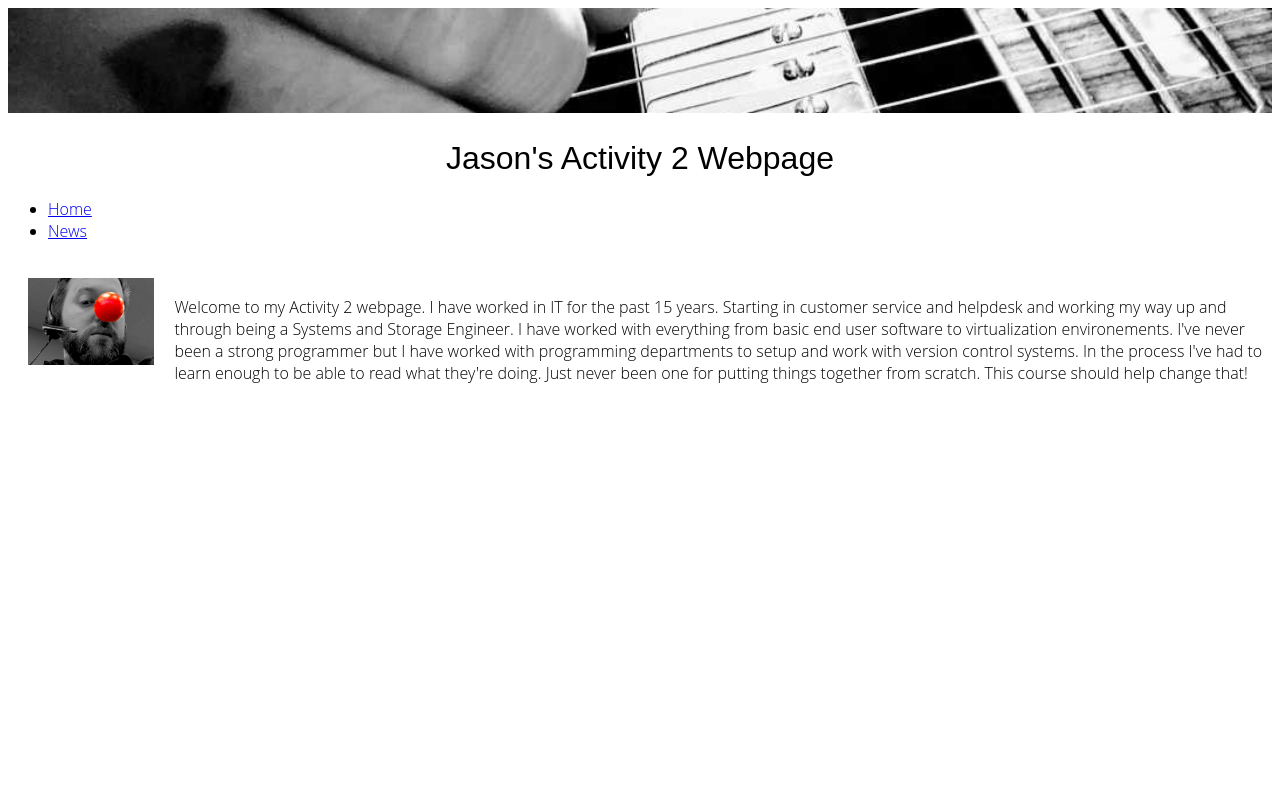
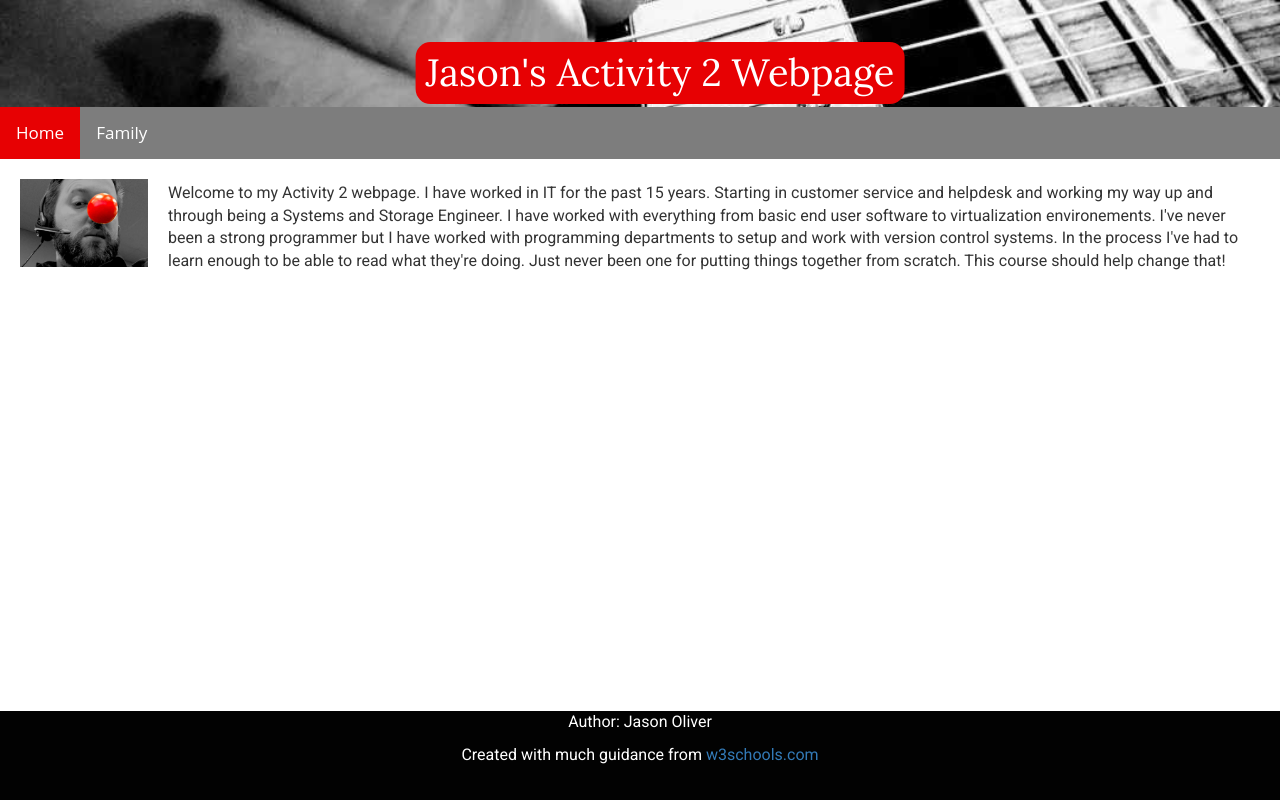
Before and after one commit to joliver411983/3900-Activity2, a plain HTML site: page index.html in a window 1280 px wide. Drawn offline with nearby package versions, Linux system fonts and the light colour scheme.

Commit message:
Pages and files updated.  CSS cleaned up and working through cleaing up html code for readability.

```diff
--- a/index.html
+++ b/index.html
@@ -3,19 +3,30 @@
 <head>
 	<meta charset="UTF-8">
 	<meta name="viewport" content="width=device-width, initial-scale=1.0">
-<!-- <link rel="stylesheet" href="https://maxcdn.bootstrapcdn.com/bootstrap/3.4.1/css/bootstrap.min.css"> -->
+	<link rel="stylesheet" href="https://maxcdn.bootstrapcdn.com/bootstrap/3.4.1/css/bootstrap.min.css">
+	<link href="https://fonts.googleapis.com/css?family=Lora|Roboto" rel="stylesheet">
 	<link href="main.css" rel="stylesheet" type="text/css" >
-	<img class="banner" src="TopImage.jpg" alt="Banner Image">
-	<h1 title="Jason's Activity 2 Webpage">Jason's Activity 2 Webpage</h1>
+	<div class="container">
+		<img class="banner" src="TopImage.jpg" alt="TopImage.jpg";">
+		<div class="centered"><h1>Jason's Activity 2 Webpage</h1></div>
+	</div>
 </head>
+
 <body>
-	<ul>
-		<li><a href="index.html">Home</a></li>
-		<li><a href="family.html">News</a></li>
-	</ul>
+	<div class="nav">
+		<a class="active" href="index.html">Home</a>
+		<a href="family.html">Family</a>
+	</div>
 
 	<img class="generalimage" src="Jason_Nose.JPG" alt="This is me.">
-		<br>
+	<br>
 	<p>Welcome to my Activity 2 webpage.  I have worked in IT for the past 15 years.  Starting in customer service and helpdesk and working my way up and through being a Systems and Storage Engineer.  I have worked with everything from basic end user software to virtualization environements.  I've never been a strong programmer but I have worked with programming departments to setup and work with version control systems. In the process I've had to learn enough to be able to read what they're doing.  Just never been one for putting things together from scratch.  This course should help change that!</p>
+
+<div class="footer">
+  <p>Author: Jason Oliver</p>
+  <p>Created with much guidance from <a href="https://w3schools.com">w3schools.com</a></p>
+  <br>
+</div>
+
 </body>
 </html>
--- a/main.css
+++ b/main.css
@@ -2,19 +2,25 @@
 GENERAL
 **************************************/
 img {
-	width:100%
+	width: 100%
 	height: auto;
 }
 
-body {
-	font-family: 'Open Sans', sans-serif;
-	font-weight: 300;
+p {
+	margin-left: 20px;
+	margin-right: 20px;
 }
 
-h1, h2, h3, h4, h5, h6 {
+body {
+	font-family: 'Roboto', Sans-Serif;
+	font-size: 16px;
+}
+
+h1 {
 	text-align: center;
-	font-family: 'Archivo', sans-serif;
-	font-weight: 500;
+	font-family: 'Lora', Serif;
+	font-size: 38px;
+	margin: 10px;
 }
 
 
@@ -25,28 +31,55 @@ Banner
 	position: relative;
 	width: 100%;
 }
+.container {
+	position: relative;
+	text-align: center;
+	width: 100%;
+	padding: 0;
+}
+
+.centered {
+  	position: absolute;
+ 	top: 50%;
+  	left: 50%;
+  	transform: translate(-50%, -50%);
+	color: white;
+	background-color: #E70103;
+	margin: 20px;
+	border-radius: 15px;
+}
 
 /*************************************
 PAGE
 **************************************/
 .generalimage {
-	float:left;
-	width:10%;
-	heigth:auto;
+	float: left;
+	width: 10%;
+	heigth: auto;
 	position: center;
-	margin:20px;
+	margin: 20px;
+}
+
+.generalimageLarge {
+	display: block;
+	width: 35%;
+	heigth: auto;
+	position: center;
+	margin-left: auto;
+	margin-right: auto;
+}
 /*************************************
 Navigation
 **************************************/
-
 .nav {
-  background-color: #333;
 	overflow: hidden;
+	background-color: #7D7D7D;
 }
 
 .nav a {
 	float: left;
-  color: #f2f2f2;
+	font-family: 'Open Sans', sans-serif;
+	color: #ffffff;
 	text-align: center;
 	padding: 14px 16px;
 	text-decoration: none;
@@ -54,11 +87,25 @@ Navigation
 }
 
 .nav a:hover {
-  background-color: #ddd;
-  color: black;
+	background-color: #020202;
+	color: white;
 }
 
 .nav a.active {
-  background-color: #4CAF50;
+	background-color: #E70103;
 	color: white;
 }
+
+/*************************************
+Footer
+**************************************/
+.footer {
+	position: fixed;
+	left: 0;
+  	bottom: 0;
+  	width: 100%;
+  	background-color: #020202;
+  	color: white;
+	text-align: center;
+	padding: 0;
+}
```
Also changed, not shown: family.html (added, +32 -0 lines). Lines whose indentation alone changed are shown as unchanged.
